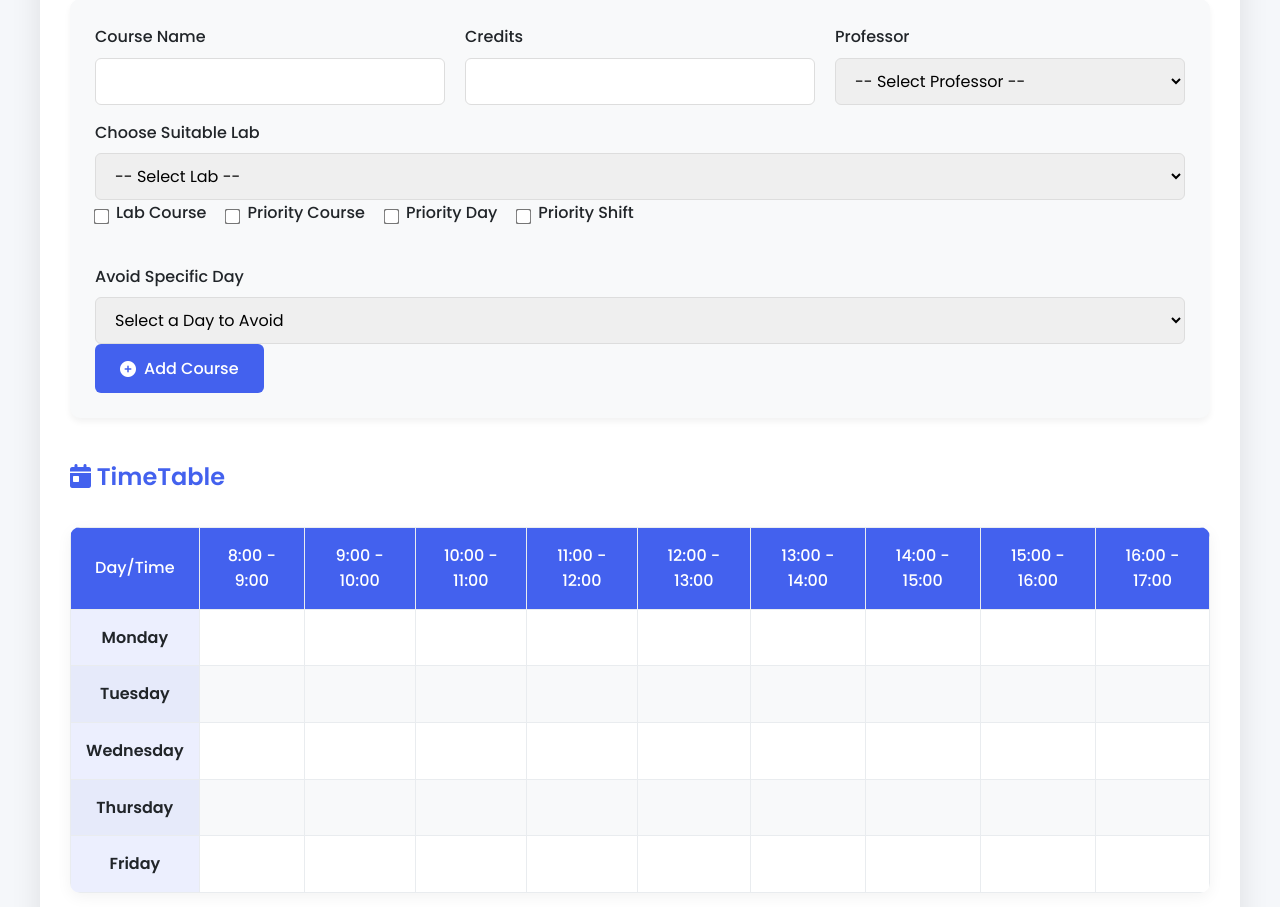
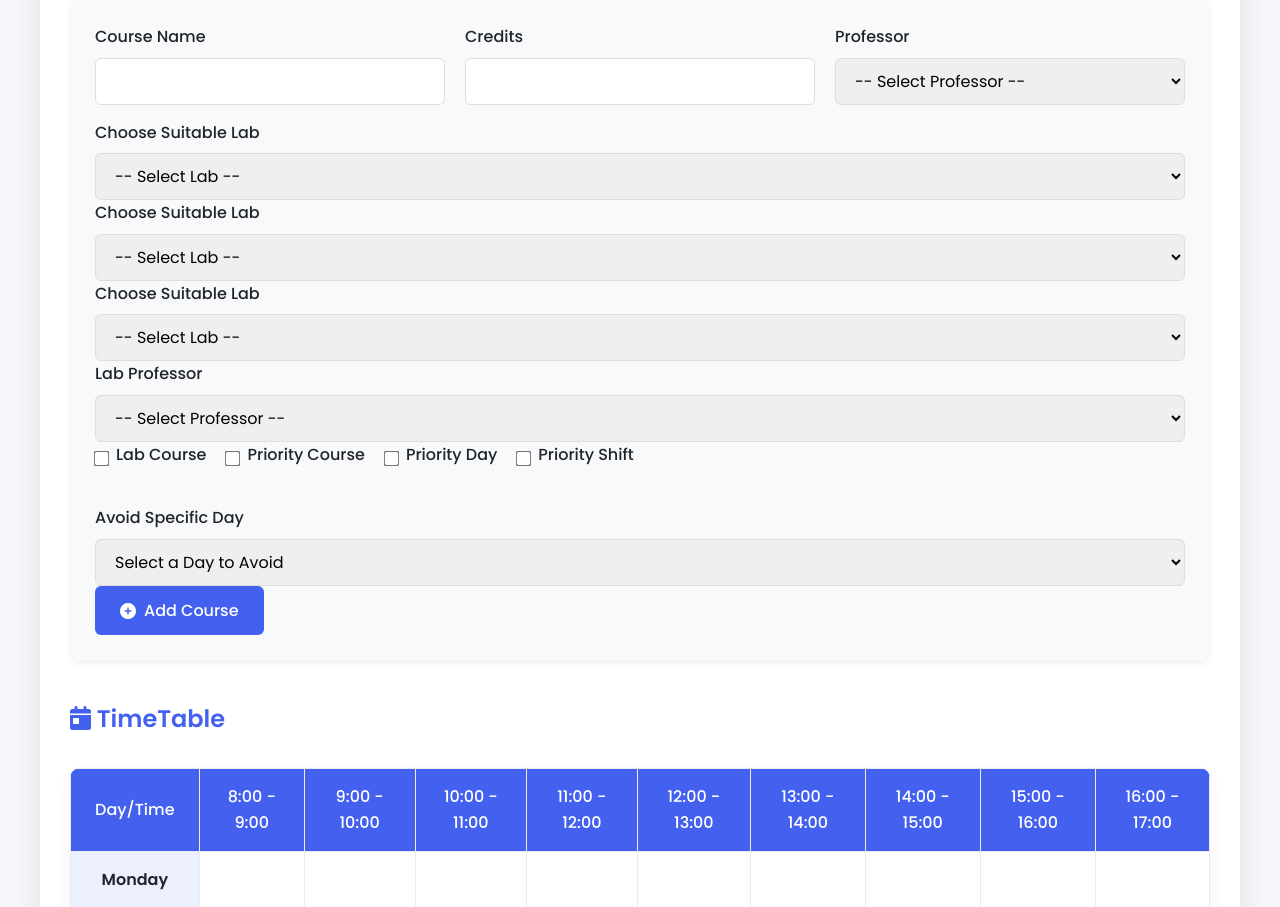
Before and after one commit to Arshad7398/Minor-Project, a Flask app: page /batch/1 in a window 1280 px wide. Shown: the part 195-1102 px from the top of the page. Run offline with Flask 3, Linux system fonts and the light colour scheme; data comes from the database, SQL or seed files in the repository; both versions use the stored data as it was after the commit.

Commit message:
Priority Classroom and Labs

```diff
--- a/app.py
+++ b/app.py
@@ -36,8 +36,12 @@ class Course(db.Model):
     priority_evening = db.Column(db.Boolean, default=False)# for evening shif
     avoid_day = db.Column(db.Integer, default=-1)# to avoid any day
     professor_id = db.Column(db.Integer, db.ForeignKey('professor.id'), nullable=True)
-    lab_id = db.Column(db.Integer, db.ForeignKey('lab.id'), nullable=True)
+    lab_professor_id = db.Column(db.Integer, db.ForeignKey('professor.id'), nullable=True)
+    lab_id1 = db.Column(db.Integer, db.ForeignKey('lab.id'), nullable=True)
+    lab_id2= db.Column(db.Integer, db.ForeignKey('lab.id'), nullable=True)
+    lab_id3 = db.Column(db.Integer, db.ForeignKey('lab.id'), nullable=True)
     batch_id= db.Column(db.Integer, db.ForeignKey('batch.id'),nullable=True)
+    lab_id = db.Column(db.Integer, db.ForeignKey('lab.id'), nullable=True,default=1)
 
 
 # this is added
@@ -53,6 +57,12 @@ class Professor(db.Model):
     id = db.Column(db.Integer, primary_key=True)
     name = db.Column(db.String(100), nullable=False, unique=True)
     email = db.Column(db.String(100), nullable=False, unique=True)
+
+    priority_classroom_1 = db.Column(db.Integer, db.ForeignKey('classroom.id'), nullable=True)
+    priority_classroom_2 = db.Column(db.Integer, db.ForeignKey('classroom.id'), nullable=True)
+    priority_classroom_3 = db.Column(db.Integer, db.ForeignKey('classroom.id'), nullable=True)
+    priority_classroom_4 = db.Column(db.Integer, db.ForeignKey('classroom.id'), nullable=True)
+    priority_classroom_5 = db.Column(db.Integer, db.ForeignKey('classroom.id'), nullable=True)
     #department = db.Column(db.String(50), nullable=False)
     #designation = db.Column(db.String(50))  # e.g., Lecturer, Assistant Prof, etc.
     #max_hours_per_day = db.Column(db.Integer, default=6)  # for timetable allocation
@@ -162,15 +172,51 @@ def is_slot_available(course, day, slot, is_lab=False):
     return not (existing_schedule or professor_schedule)
 
 
+def is_slot_available_lab_priority1(course, day, slot, is_lab=False):
+    existing_schedule = Schedule.query.filter_by(
+        batch_id=course.batch_id, day=day, slot=slot
+    ).first()
+    professor_schedule = Schedule.query.filter_by(
+        professor_id=course.lab_professor_id, day=day, slot=slot
+    ).first()
+    lab_schedule = Schedule.query.filter_by(
+        lab_id=course.lab_id1, day=day, slot=slot
+    ).first()
+    return not (existing_schedule or professor_schedule or lab_schedule)
+
+def is_slot_available_lab_priority2(course, day, slot, is_lab=False):
+    existing_schedule = Schedule.query.filter_by(
+        batch_id=course.batch_id, day=day, slot=slot
+    ).first()
+    professor_schedule = Schedule.query.filter_by(
+        professor_id=course.lab_professor_id, day=day, slot=slot
+    ).first()
+    lab_schedule = Schedule.query.filter_by(
+        lab_id=course.lab_id2, day=day, slot=slot
+    ).first()
+    return not (existing_schedule or professor_schedule or lab_schedule)
+
+def is_slot_available_lab_priority3(course, day, slot, is_lab=False):
+    existing_schedule = Schedule.query.filter_by(
+        batch_id=course.batch_id, day=day, slot=slot
+    ).first()
+    professor_schedule = Schedule.query.filter_by(
+        professor_id=course.lab_professor_id, day=day, slot=slot
+    ).first()
+    lab_schedule = Schedule.query.filter_by(
+        lab_id=course.lab_id3, day=day, slot=slot
+    ).first()
+    return not (existing_schedule or professor_schedule or lab_schedule)
+
+
 def is_slot_available_lab(course, day, slot, is_lab=False):
     existing_schedule = Schedule.query.filter_by(
         batch_id=course.batch_id, day=day, slot=slot
     ).first()
     professor_schedule = Schedule.query.filter_by(
-        professor_id=course.professor_id, day=day, slot=slot
+        professor_id=course.lab_professor_id, day=day, slot=slot
     ).first()
     return not (existing_schedule or professor_schedule)
-
 
 def generate_excel(batch_ids):
     if not batch_ids:
@@ -288,6 +334,7 @@ def create_batch():
 
 @app.route('/professors',methods=['GET','POST'])
 def manage_professors():
+    classrooms = Classroom.query.all()
     if request.method == "POST":
         if 'file' in request.files:
             file = request.files["file"]
@@ -335,9 +382,14 @@ def manage_professors():
         else:
             name = request.form.get("name")
             email = request.form.get("email")
+            priority1=request.form.get("professor_id1")
+            priority2=request.form.get("professor_id2")
+            priority3=request.form.get("professor_id3")
+            priority4=request.form.get("professor_id4")
+            priority5=request.form.get("professor_id5")
             flash(f'{name} + {email}')
             if name and email:
-                new_professor = Professor(name=name, email=email)
+                new_professor = Professor(name=name, email=email,priority_classroom_1=priority1,priority_classroom_2=priority2,priority_classroom_3=priority3,priority_classroom_4=priority4,priority_classroom_5=priority5)
                 db.session.add(new_professor)
                 try:
                     db.session.commit()
@@ -348,7 +400,7 @@ def manage_professors():
 
         return redirect(url_for("manage_professors"))
     professors = Professor.query.all()
-    return render_template('professors.html', professors=professors)
+    return render_template('professors.html', professors=professors, classrooms=classrooms)
     """print("All classrooms in database:")
     for c in classrooms:
         print(f"ID: {c.id}, Name: {c.name}, Capacity: {c.capacity}")"""
@@ -545,6 +597,7 @@ def manage_batch(batch_id):
         course_name = request.form['course_name']
         credits = int(request.form['credits'])
         professor_id = request.form.get('professor_id')
+        lab_professor_id=request.form.get('professor_id_lab')
         is_lab = 'is_lab' in request.form
         priority = 'priority' in request.form
         #priority_type = request.form.get('priority_type')  # Get the priority type
@@ -553,7 +606,9 @@ def manage_batch(batch_id):
         priority_day='priority_day' in request.form
         #priority_day_type=request.form.get('priority_day_type')
         avoid_day = request.form.get('avoid_day')  # Get the selected day to avoid
-        lab_classroom_id = request.form.get('lab_classroom_id') if is_lab else None
+        lab_classroom_id1 = request.form.get('lab_classroom_id1') if is_lab else None
+        lab_classroom_id2 = request.form.get('lab_classroom_id2') if is_lab else None
+        lab_classroom_id3 = request.form.get('lab_classroom_id3') if is_lab else None
 
 
         if avoid_day:
@@ -570,7 +625,10 @@ def manage_batch(batch_id):
                 priority_morning=priority_day,
                 batch_id=batch_id,
                 priority_evening=priority_shift,
-                lab_id=int(lab_classroom_id) if lab_classroom_id else None
+                lab_professor_id=lab_professor_id,
+                lab_id1=int(lab_classroom_id1) if lab_classroom_id1 else None,
+                lab_id2=int(lab_classroom_id2) if lab_classroom_id2 else None,
+                lab_id3=int(lab_classroom_id3) if lab_classroom_id3 else None
             )
             try:
                 db.session.add(new_course)
@@ -749,30 +807,91 @@ def get_timetable():
         db.session.commit()
 
         for course in courses_with_lab:
-            morning_lab = []
-            evening_lab = []
+            morning_labp1 = []
+            evening_labp1 = []
+            morning_labp2 = []
+            evening_labp2 = []
+            morning_labp3 = []
+            evening_labp3 = []
+            other=[]
             for day in range(5):
                     if day == course.avoid_day:
                         continue
                     for slot in range(3):  # Check up to slot 7 for consecutive slots
                         if slot != 4 :
-                            if is_slot_available_lab(course, day, slot) and is_slot_available_lab(course, day, slot + 1):
-                                morning_lab.append((day, slot))
+                            if is_slot_available_lab_priority1(course, day, slot) and is_slot_available_lab_priority1(course, day, slot + 1):
+                                morning_labp1.append((day, slot))
                                 break
             for day in range(5):
                     if day == course.avoid_day:
                         continue
                     for slot in range(5,9):  # Check up to slot 7 for consecutive slots
-                        if is_slot_available_lab(course, day, slot) and is_slot_available_lab(course, day, slot + 1):
-                            evening_lab.append((day, slot))
+                        if is_slot_available_lab_priority1(course, day, slot) and is_slot_available_lab_priority1(course, day, slot + 1):
+                            evening_labp1.append((day, slot))
                             break
 
+            for day in range(5):
+                    if day == course.avoid_day:
+                        continue
+                    for slot in range(3):  # Check up to slot 7 for consecutive slots
+                        if slot != 4 :
+                            if is_slot_available_lab_priority2(course, day, slot) and is_slot_available_lab_priority2(course, day, slot + 1):
+                                morning_labp2.append((day, slot))
+                                break
+            for day in range(5):
+                    if day == course.avoid_day:
+                        continue
+                    for slot in range(5,9):  # Check up to slot 7 for consecutive slots
+                        if is_slot_available_lab_priority2(course, day, slot) and is_slot_available_lab_priority2(course, day, slot + 1):
+                            evening_labp2.append((day, slot))
+                            break
+
+            for day in range(5):
+                    if day == course.avoid_day:
+                        continue
+                    for slot in range(3):  # Check up to slot 7 for consecutive slots
+                        if slot != 4 :
+                            if is_slot_available_lab_priority3(course, day, slot) and is_slot_available_lab_priority3(course, day, slot + 1):
+                                morning_labp3.append((day, slot))
+                                break
+            for day in range(5):
+                    if day == course.avoid_day:
+                        continue
+                    for slot in range(5,9):  # Check up to slot 7 for consecutive slots
+                        if is_slot_available_lab_priority3(course, day, slot) and is_slot_available_lab_priority3(course, day, slot + 1):
+                            evening_labp3.append((day, slot))
+                            break
+
+            for day in range(5):
+                    for slot in range(9):  # Check up to slot 7 for consecutive slots
+                        if slot != 4 and slot!=5:
+                            if is_slot_available_lab(course, day, slot) and is_slot_available_lab(course, day, slot + 1):
+                                other.append((day, slot))
+                                break
             day = None
             start_slot = None
-            if evening_lab:
-                day, start_slot = random.choice(evening_lab)
-            elif morning_lab:
-                day,start_slot = random.choice(morning_lab)
+            lab_assigned=None
+            if evening_labp1:
+                day, start_slot = random.choice(evening_labp1)
+                lab_assigned=course.lab_id1
+            elif morning_labp1:
+                day,start_slot = random.choice(morning_labp1)
+                lab_assigned=course.lab_id1
+            elif evening_labp2:
+                day,start_slot = random.choice(evening_labp2)
+                lab_assigned=course.lab_id2
+            elif morning_labp2:
+                day,start_slot = random.choice(morning_labp2)
+                lab_assigned=course.lab_id2
+            elif evening_labp3:
+                day,start_slot = random.choice(evening_labp3)
+                lab_assigned=course.lab_id3
+            elif morning_labp3:
+                day,start_slot = random.choice(morning_labp3)
+                lab_assigned=course.lab_id3
+            elif other:
+                day,start_slot=random.choice(other)
+                lab_assigned=find_available_lab(day,start_slot)
             else:
                 print(f"No available slots for course {course.name}")
                 continue  # Skip this iteration if no slots available
@@ -781,7 +900,7 @@ def get_timetable():
                     batch_id=course.batch_id,
                     course_id=course.id,
                     professor_id=course.professor_id,
-                    lab_id=course.lab_id,
+                    lab_id=lab_assigned,
                     day=day,
                     slot=start_slot + offset,
                     classroom_id= None
--- a/templates/manage_batch.html
+++ b/templates/manage_batch.html
@@ -277,13 +277,41 @@
 
             <div id="lab-section" >
                 <label>Choose Suitable Lab</label>
-                <select name="lab_classroom_id">
+                <select name="lab_classroom_id1">
                 <option value="">-- Select Lab --</option>
                 {% for room in classrooms %}
                     <option value="{{ room.id }}">{{ room.name }}</option>
                 {% endfor %}
                 </select>
             </div>
+            <div id="lab-section" >
+                <label>Choose Suitable Lab</label>
+                <select name="lab_classroom_id2">
+                <option value="">-- Select Lab --</option>
+                {% for room in classrooms %}
+                    <option value="{{ room.id }}">{{ room.name }}</option>
+                {% endfor %}
+                </select>
+            </div>
+            <div id="lab-section" >
+                <label>Choose Suitable Lab</label>
+                <select name="lab_classroom_id3">
+                <option value="">-- Select Lab --</option>
+                {% for room in classrooms %}
+                    <option value="{{ room.id }}">{{ room.name }}</option>
+                {% endfor %}
+                </select>
+            </div>
+
+            <div class="form-group">
+                    <label>Lab Professor</label>
+                    <select name="professor_id_lab" required>
+                        <option value="">-- Select Professor --</option>
+                        {% for prof in professors %}
+                        <option value="{{ prof.id }}">{{ prof.name }}</option>
+                        {% endfor %}
+                    </select>
+                </div>
 
             <div class="form-row">
                 <div class="checkbox-group">
```
Also changed, not shown: templates/professors.html (+51 -0 lines), instance/timetable.db.
